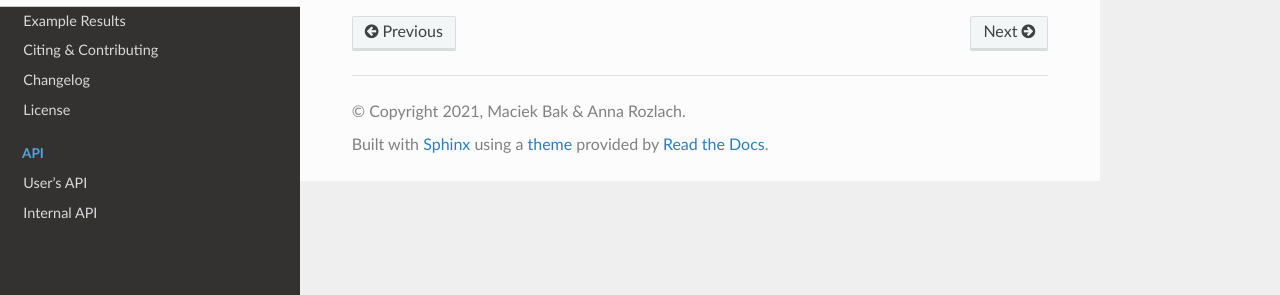
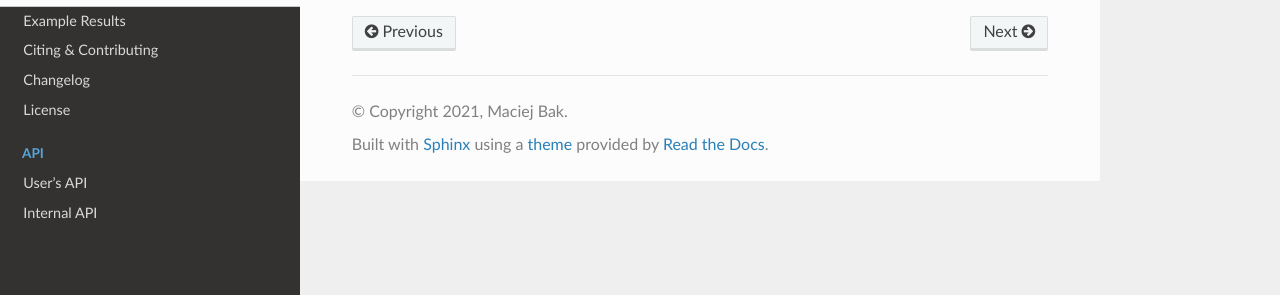
Before and after one commit to AngryMaciek/angry-moran-simulator, a Sphinx documentation site: the page built from docs/custom/background.rst, in a window 1280 px wide. Shown: the part 192-487 px from the top of the page. Built offline with Sphinx 7.4.7 and the Read the Docs theme 2.0.0, drawn with Linux system fonts in a browser that asks for light colours.

Commit message:
docs author

```diff
--- a/docs/conf.py
+++ b/docs/conf.py
@@ -19,7 +19,7 @@ sys.path.insert(0, os.path.abspath('../moranpycess'))
 # -- Project information -----------------------------------------------------
 
 project = 'Moran [Py]cess'
-copyright = '2021, Maciek Bak & Anna Rozlach'
+copyright = '2021, Maciej Bak'
 author = 'Maciej Bak'
 
 # The full version, including alpha/beta/rc tags
```
